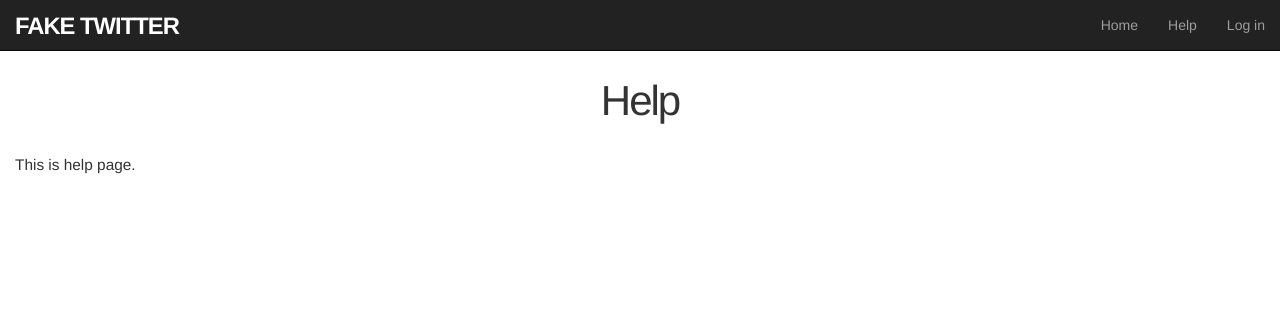
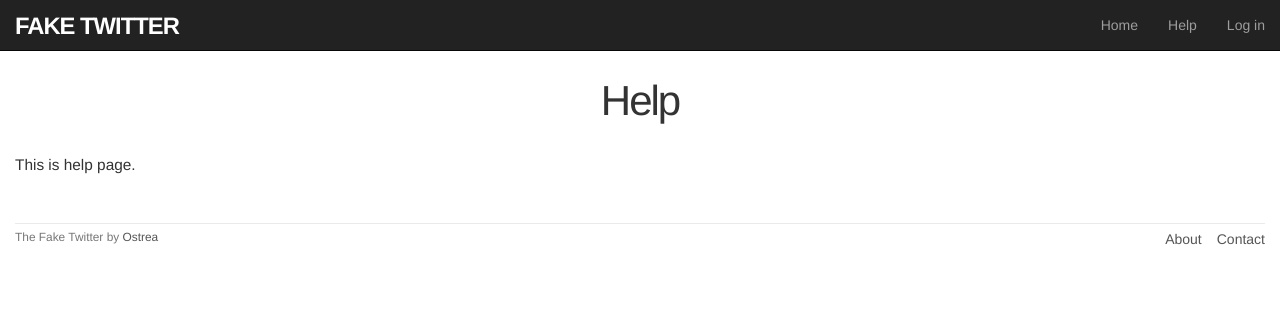
Before and after one commit to Ostrea/Fake-Twitter, a Django app: template twitter_clone_app/templates/twitter_clone_app/help.html in a window 1280 px wide. Shown: the top 311 px of the page. Run offline with Django 3.2, Linux system fonts and the light colour scheme; the template is opened without the code that fills it, so the values that code supplies are empty; some libraries are stand-ins or nearby versions.

Commit message:
Add footer

```diff
--- a/twitter_clone_app/static/twitter_clone_app/main.css
+++ b/twitter_clone_app/static/twitter_clone_app/main.css
@@ -66,3 +66,35 @@ p {
   color: #fff;
   text-decoration: none;
 }
+
+
+/* footer */
+
+footer {
+  margin-top: 45px;
+  padding-top: 5px;
+  border-top: 1px solid #eaeaea;
+  color: #777;
+}
+
+footer a {
+  color: #555;
+}
+
+footer a:hover {
+  color: #222;
+}
+
+footer small {
+  float: left;
+}
+
+footer ul {
+  float: right;
+  list-style: none;
+}
+
+footer ul li {
+  float: left;
+  margin-left: 15px;
+}
--- a/twitter_clone_app/templates/twitter_clone_app/base.html
+++ b/twitter_clone_app/templates/twitter_clone_app/base.html
@@ -29,6 +29,7 @@
 
     <div class="container-fluid">
         {% block content %}{% endblock %}
+        {% include "twitter_clone_app/partials/footer.html" %}
     </div>
 </body>
 </html>
--- /dev/null
+++ b/twitter_clone_app/templates/twitter_clone_app/partials/footer.html
@@ -0,0 +1,20 @@
+<footer class="footer">
+    <small>
+        The Fake Twitter by
+        <a href="https://www.github.com/ostrea">Ostrea</a>
+    </small>
+    <nav>
+        <ul>
+            <li>
+                <a href="{% url 'twitter_clone_app:about' %}">
+                    About
+                </a>
+            </li>
+            <li>
+                <a href="#">
+                    Contact
+                </a>
+            </li>
+        </ul>
+    </nav>
+</footer>
```
